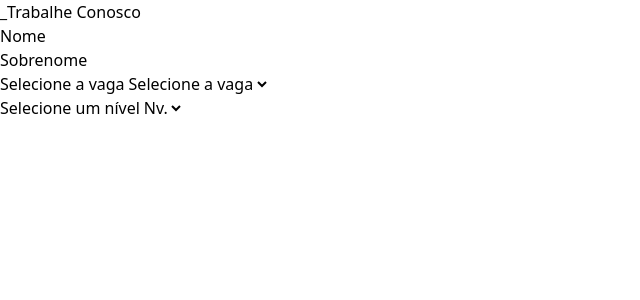
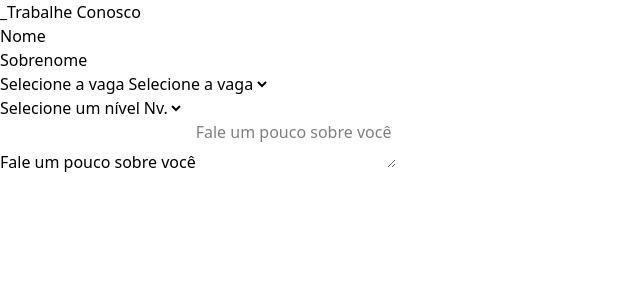
Before and after one commit to allangdasilva/challenge-react-itau, a React (Vite) app: page / in a window 1280 px wide. Shown: the top 300 px of the page, without its empty margins (0-640 px from the left). Built offline with nearby package versions, Linux system fonts and the light colour scheme.

Commit message:
Criar o componente TextareaField

```diff
--- a/src/ui/form/InterviewForm.tsx
+++ b/src/ui/form/InterviewForm.tsx
@@ -1,6 +1,7 @@
 import React from "react";
 import InputField from "./InputField";
 import SelectField from "./SelectField";
+import TextareaField from "./TextareaField";
 
 const InterviewForm = () => {
   return (
@@ -22,6 +23,12 @@ const InterviewForm = () => {
         options={["Jr.", "Pl.", "Sn."]}
         placeholder="Nv."
       />
+
+      <TextareaField
+        label="Fale um pouco sobre você"
+        name="about-yourself"
+        placeholder="Fale um pouco sobre você"
+      />
     </form>
   );
 };
--- /dev/null
+++ b/src/ui/form/TextareaField.tsx
@@ -0,0 +1,26 @@
+import React from "react";
+
+const TextareaField = ({
+  label,
+  name,
+  placeholder,
+  ...props
+}: {
+  label: string;
+  name: string;
+  placeholder: string;
+}) => {
+  return (
+    <div>
+      <label htmlFor={name}>{label}</label>
+      <textarea
+        {...props}
+        name={name}
+        id={name}
+        placeholder={placeholder}
+      ></textarea>
+    </div>
+  );
+};
+
+export default TextareaField;
```
